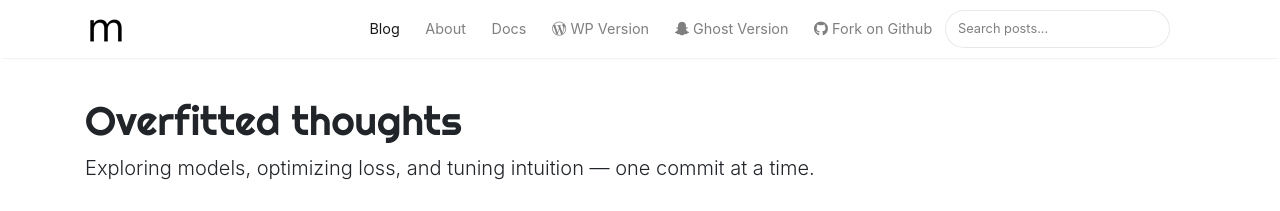
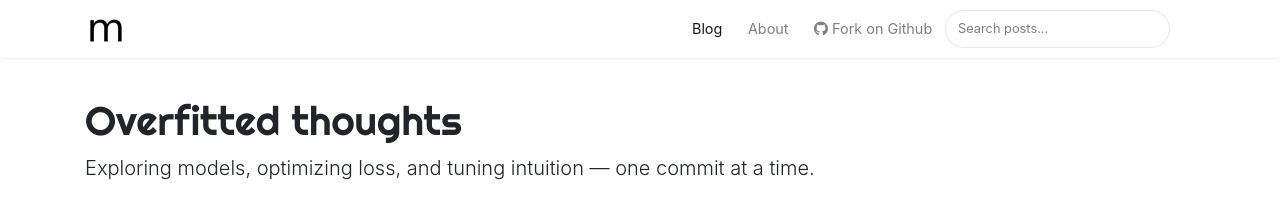
Before and after one commit to sanjay-ks23/sanjay-ks23.github.io, a Jekyll site: the page built from index.html, in a window 1280 px wide. Shown: the top 211 px of the page. Built offline with Jekyll 4.4.1, drawn with Linux system fonts in a browser that asks for light colours; nearby versions of some CDN libraries; the list of posts is cut into pages by our own code.

Commit message:
Update default.html

```diff
--- a/_layouts/default.html
+++ b/_layouts/default.html
@@ -76,19 +76,7 @@
                 </li>
 
                 <li class="nav-item">
-                <a target="_blank" class="nav-link" href="https://bootstrapstarter.com/bootstrap-templates/template-mediumish-bootstrap-jekyll/"> Docs</a>
-                </li>
-
-                <li class="nav-item">
-                <a target="_blank" class="nav-link" href="https://www.wowthemes.net/themes/mediumish-wordpress/"><i class="fab fa-wordpress-simple"></i> WP Version</a>
-                </li>
-
-                <li class="nav-item">
-                <a target="_blank" class="nav-link" href="https://www.wowthemes.net/themes/mediumish-ghost/"><i class="fab fa-snapchat-ghost"></i> Ghost Version</a>
-                </li>
-
-                <li class="nav-item">
-                <a target="_blank" class="nav-link" href="https://github.com/wowthemesnet/mediumish-theme-jekyll"><i class="fab fa-github"></i> Fork on Github</a>
+                <a target="_blank" class="nav-link" href="https://github.com/sanjay-ks23/sanjay-ks23.github.io"><i class="fab fa-github"></i> Fork on Github</a>
                 </li>
 
                 {% include search-lunr.html %}
```
